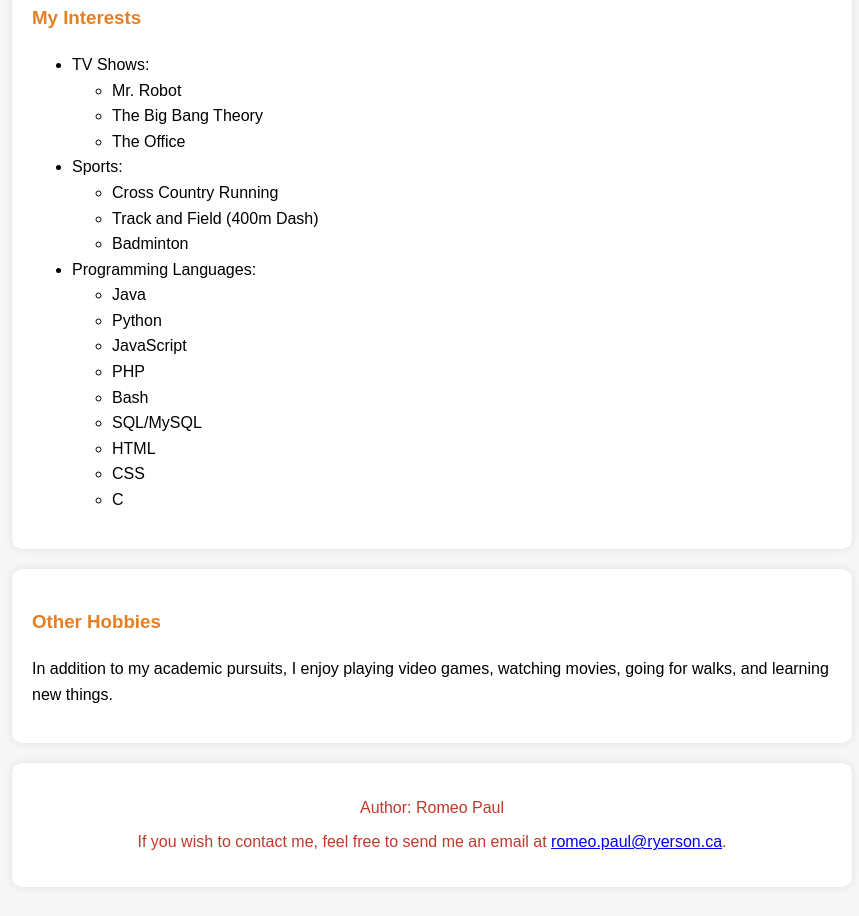
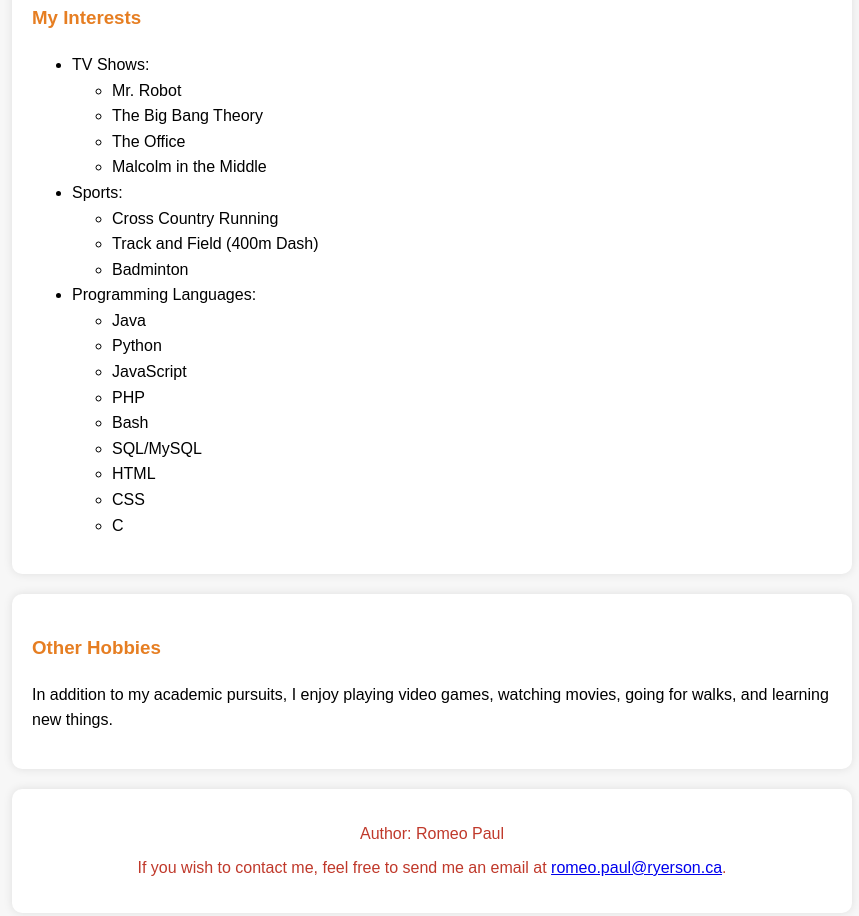
Before and after one commit to verdentta/Website-Portfolio, a plain HTML site: page Website Portfolio/HTML/index.html in a window 1280 px wide. Shown: the part 843-1759 px from the top of the page, without its empty margins (208-1067 px from the left). Drawn offline with Linux system fonts and the light colour scheme; no server answers.

Commit message:
Changed one line

```diff
--- a/Website Portfolio/HTML/index.html
+++ b/Website Portfolio/HTML/index.html
@@ -113,6 +113,7 @@
                     <li>Mr. Robot</li>
                     <li>The Big Bang Theory</li>
                     <li>The Office</li>
+                    <li>Malcolm in the Middle</li>
                 </ul>
             </li>
             <li>Sports:
```
